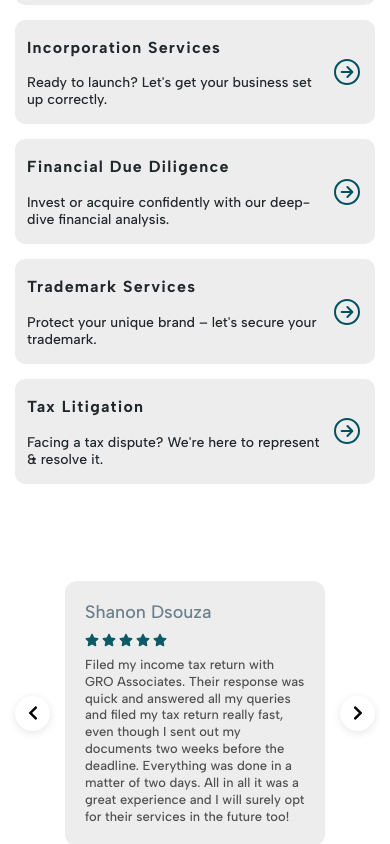
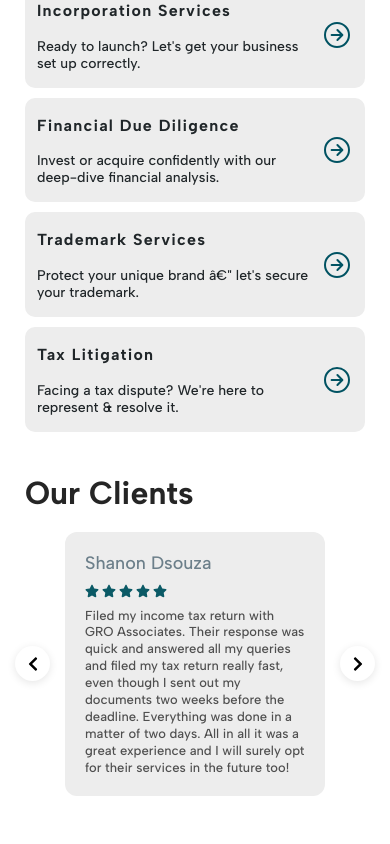
Before and after one commit to mayur-16/gro-website, a React (Create React App) app: page / in a window 390 px wide. Shown: the part 1156-2000 px from the top of the page. Built offline with nearby package versions, Linux system fonts and the light colour scheme; a web font is replaced by a local one.

Commit message:
minor changes to alignment of service testimonials

```diff
--- a/src/components/ServicesTestimonials.css
+++ b/src/components/ServicesTestimonials.css
@@ -79,7 +79,7 @@
   z-index: 2;
 }
 
-.services-testimonials__title--client {
+.services-testimonials__title--offer {
   color: var(--white1);
 }
 
@@ -341,16 +341,17 @@
 
   .services-testimonials__offer {
     background-color: var(--white-pure);
-    padding: 20px 0;
+    padding-top: 20px;
   }
 
   .services-testimonials__title {
     font-size: 32px;
     margin-bottom: 20px;
+    margin-left: 10px;
     color: var(--black1);
   }
 
-  .services-testimonials__title--client {
+  .services-testimonials__title--offer {
     color: var(--black1);
   }
 
@@ -362,8 +363,10 @@
   .services-testimonials__cards--mobile {
     display: flex;
     flex-direction: column;
-    gap: 15px;
-    margin-bottom: 20px;
+    gap: 10px;
+    margin-bottom: 10px;
+    padding-left: 10px;
+    padding-right: 10px;
   }
 
   .services-testimonials__card--mobile {
@@ -466,11 +469,15 @@
   .services-testimonials__container {
     padding-left: 15px;
     padding-right: 15px;
+    padding-top: 0;
   }
 
-  .services-testimonials__title  {
-    display: none;
+
+   .services-testimonials__title--offer {
+    color: var(--black1);
+    display: none
   }
+
 
   .services-testimonials__card--mobile {
     padding-left: 12px;
@@ -498,13 +505,10 @@
     display: none;
   }
 
-  .services-testimonials__title--client {
-    color: var(--black1);
-  }
-
 
   .services-testimonials__client {
     background-color: var(--white-pure);
+    padding-top: 5px;
   }
 
   .services-testimonials__testimonial {
@@ -517,6 +521,12 @@
     font-size: 16px;
   }
 
+   /* Client Logos */
+  .services-testimonials__logos {
+    background-color: var(--white-pure);
+    padding: 15px 20px;
+  }
+
   .services-testimonials__logo {
     max-width: 70px;
     max-height: 30px;
--- a/src/components/ServicesTestimonials.js
+++ b/src/components/ServicesTestimonials.js
@@ -43,7 +43,7 @@ function ServicesTestimonials() {
     {
       id: 'trademark-services',
       title: 'Trademark Services',
-      subtitle: 'Protect your unique brand – let\'s secure your trademark.',
+      subtitle: 'Protect your unique brand â€" let\'s secure your trademark.',
     },
     {
       id: 'tax-litigation',
@@ -115,9 +115,9 @@ function ServicesTestimonials() {
     'clientlogo6', 'clientlogo7', 'clientlogo8', 'clientlogo9', 'clientlogo10'
   ];
 
-  // Group logos into sets of 4 (2x2)
+  // Group logos into sets of 2
   const logoSets = [];
-  for (let i = 0; i < clientLogos.length; i += 4) {
+  for (let i = 0; i < clientLogos.length; i += 2) {
     logoSets.push(clientLogos.slice(i, i + 2));
   }
 
@@ -138,11 +138,11 @@ function ServicesTestimonials() {
     setCurrentTestimonial((prev) => (prev - 1 + testimonials.length) % testimonials.length);
   };
 
-  // Auto-scroll logos
+  // Auto-scroll logos with 4 seconds timer
   useEffect(() => {
     const interval = setInterval(() => {
       setCurrentLogoSet((prev) => (prev + 1) % logoSets.length);
-    }, 3000);
+    }, 4000);
     return () => clearInterval(interval);
   }, [logoSets.length]);
 
@@ -191,7 +191,7 @@ function ServicesTestimonials() {
       {/* We Offer Section */}
       <div className="services-testimonials__offer">
         <div className="services-testimonials__container">
-          <h2 className="services-testimonials__title">We offer</h2>
+          <h2 className="services-testimonials__title services-testimonials__title--offer">We offer</h2>
 
           {/* Desktop View */}
           <div className="services-testimonials__cards services-testimonials__cards--desktop">
@@ -239,7 +239,7 @@ function ServicesTestimonials() {
       {/* Our Client Section */}
       <div className="services-testimonials__client">
         <div className="services-testimonials__container">
-          <h2 className="services-testimonials__title services-testimonials__title--client">Our Clients</h2>
+          <h2 className="services-testimonials__title">Our Clients</h2>
 
           {/* Desktop View */}
           <div className="services-testimonials__testimonials services-testimonials__testimonials--desktop">
@@ -291,7 +291,7 @@ function ServicesTestimonials() {
           ))}
         </div>
 
-        {/* Mobile View - Auto Carousel 2x2 */}
+        {/* Mobile View - Auto Carousel 2 logos */}
         <div className="services-testimonials__logo-grid services-testimonials__logo-grid--mobile">
           {logoSets[currentLogoSet]?.map((logo, index) => (
             <div key={index} className="services-testimonials__logo-item">
```
